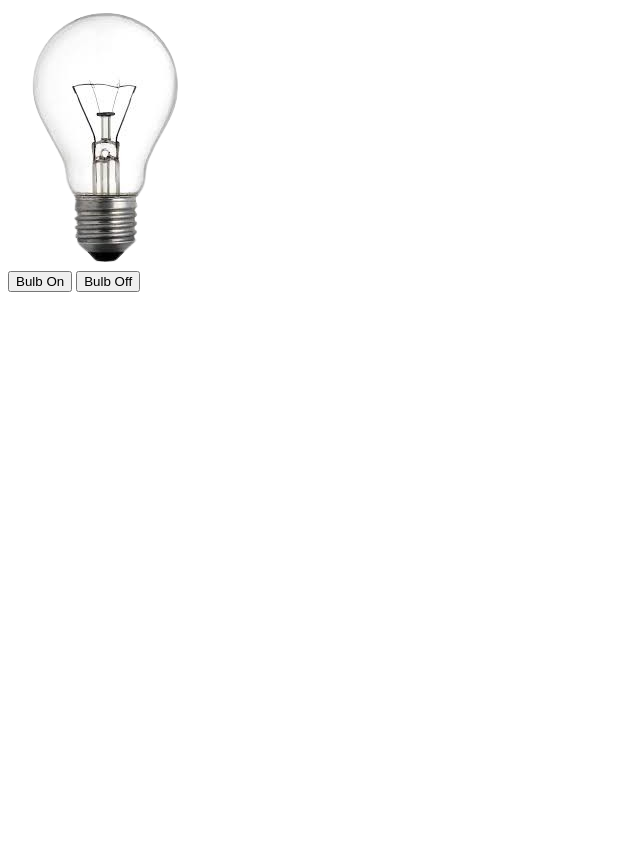
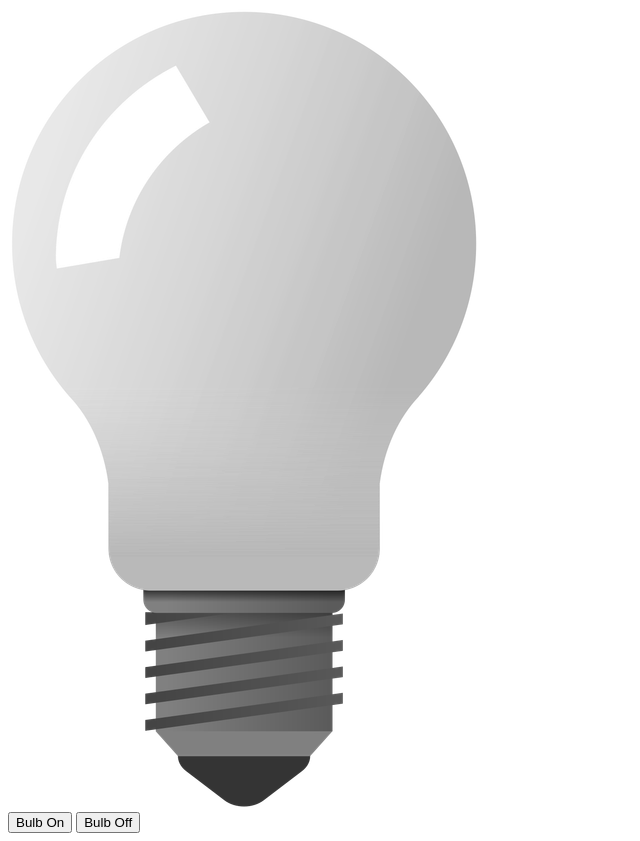
Before and after one commit to asaduzzamandotcom/lightsonoff, a plain HTML site: page index.html in a window 1280 px wide. Shown: the whole page, without its empty margins (0-640 px from the left). Before the commit the page ends 800 px from the top, so only its background shows below. Drawn offline with Linux system fonts and the light colour scheme.

Commit message:
index.html

```diff
--- a/index.html
+++ b/index.html
@@ -4,12 +4,12 @@
 <head>
     <meta charset="UTF-8">
     <meta name="viewport" content="width=device-width, initial-scale=1.0">
-    <title>JS Class 2</title>
+    <title>Bulb on/off</title>
 </head>
 
 <body>
 
-    <img class="bulb"  src="./image/lightoff.png" alt="">
+    <img class="bulb"  src="./image/bulboff.png" alt="">
 
 
     <br>
```
